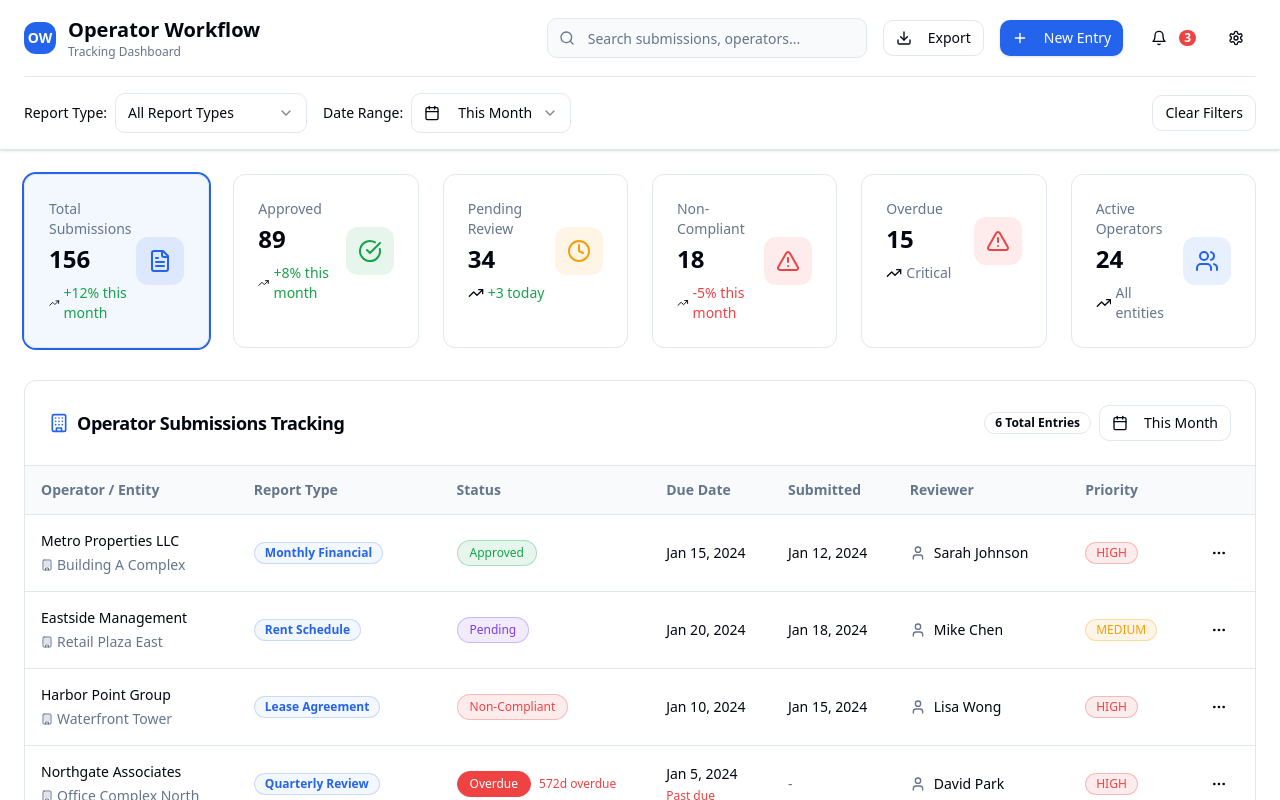
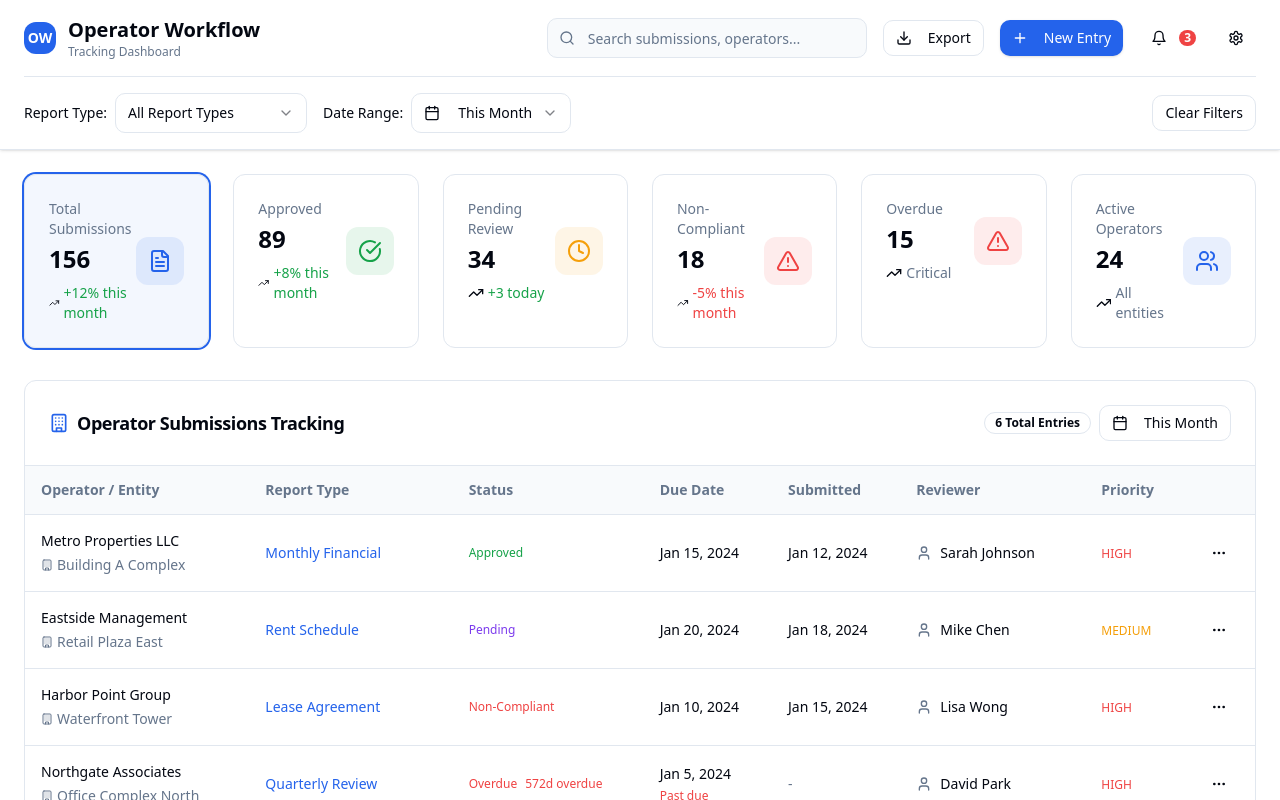
Before and after one commit to sipsoh/operator-admin-dashboard, a React (Vite) app: page / in a window 1280 px wide. Shown: the top 800 px of the page. Built offline with nearby package versions, Linux system fonts and the light colour scheme.

Commit message:
Change status bubbles to text
Update the StatusBadge component to display status as plain text instead of using the bubble-like badge design. This change aims to provide a more mature and less "childish" appearance for the status indicators.

```diff
--- a/src/components/StatusBadge.tsx
+++ b/src/components/StatusBadge.tsx
@@ -11,27 +11,27 @@ interface StatusBadgeProps {
 const statusConfig = {
   approved: {
     label: "Approved",
-    className: "bg-success/10 text-success border-success/30 hover:bg-success/20 font-medium"
+    className: "text-success font-medium"
   },
   pending: {
     label: "Pending",
-    className: "bg-pending/10 text-pending border-pending/30 hover:bg-pending/20 font-medium"
+    className: "text-pending font-medium"
   },
   "non-compliant": {
     label: "Non-Compliant",
-    className: "bg-danger/10 text-danger border-danger/30 hover:bg-danger/20 font-medium"
+    className: "text-danger font-medium"
   },
   overdue: {
     label: "Overdue",
-    className: "bg-danger text-danger-foreground border-danger hover:bg-danger/90 font-medium"
+    className: "text-danger font-medium"
   },
   "in-review": {
     label: "In Review",
-    className: "bg-warning/10 text-warning border-warning/30 hover:bg-warning/20 font-medium"
+    className: "text-warning font-medium"
   },
   submitted: {
     label: "Submitted",
-    className: "bg-primary/10 text-primary border-primary/30 hover:bg-primary/20 font-medium"
+    className: "text-primary font-medium"
   }
 };
 
@@ -39,15 +39,14 @@ export const StatusBadge = ({ status, className }: StatusBadgeProps) => {
   const config = statusConfig[status];
 
   return (
-    <Badge
-      variant="outline"
+    <span
       className={cn(
-        "font-medium px-3 py-1 text-xs transition-smooth",
+        "font-medium text-xs",
         config.className,
         className
       )}
     >
       {config.label}
-    </Badge>
+    </span>
   );
 };
--- a/src/components/SubmissionTable.tsx
+++ b/src/components/SubmissionTable.tsx
@@ -241,9 +241,9 @@ export const SubmissionTable = ({
                     </div>
                   </TableCell>
                   <TableCell>
-                    <Badge variant="outline" className="bg-primary/5 text-primary border-primary/20">
+                    <span className="text-sm font-medium text-primary">
                       {submission.reportType}
-                    </Badge>
+                    </span>
                   </TableCell>
                   <TableCell>
                     <div className="flex items-center space-x-2">
@@ -281,12 +281,12 @@ export const SubmissionTable = ({
                     </div>
                   </TableCell>
                   <TableCell>
-                    <Badge
-                      variant="secondary"
-                      className={`text-xs font-medium ${priorityColors[submission.priority]}`}
-                    >
+                    <span className={`text-xs font-medium ${
+                      submission.priority === 'high' ? 'text-danger' :
+                      submission.priority === 'medium' ? 'text-warning' : 'text-success'
+                    }`}>
                       {submission.priority.toUpperCase()}
-                    </Badge>
+                    </span>
                   </TableCell>
                   <TableCell>
                     <DropdownMenu>
--- a/src/components/ViewDetailsDialog.tsx
+++ b/src/components/ViewDetailsDialog.tsx
@@ -77,22 +77,22 @@ export const ViewDetailsDialog = ({ submission, open, onOpenChange }: ViewDetail
             <div className="space-y-4">
               <div>
                 <h3 className="font-semibold text-foreground mb-2">Status & Priority</h3>
-                <div className="flex items-center space-x-2">
+                <div className="flex items-center space-x-4">
                   <StatusBadge status={submission.status} />
-                  <Badge
-                    variant="outline"
-                    className={`text-xs font-medium ${priorityColors[submission.priority]}`}
-                  >
+                  <span className={`text-xs font-medium ${
+                    submission.priority === 'high' ? 'text-danger' :
+                    submission.priority === 'medium' ? 'text-warning' : 'text-success'
+                  }`}>
                     {submission.priority.toUpperCase()} PRIORITY
-                  </Badge>
+                  </span>
                 </div>
               </div>
 
               <div>
                 <h3 className="font-semibold text-foreground mb-2">Report Type</h3>
-                <Badge variant="outline" className="bg-primary/5 text-primary border-primary/20">
+                <span className="text-sm font-medium text-primary">
                   {submission.reportType}
-                </Badge>
+                </span>
               </div>
             </div>
           </div>
```
